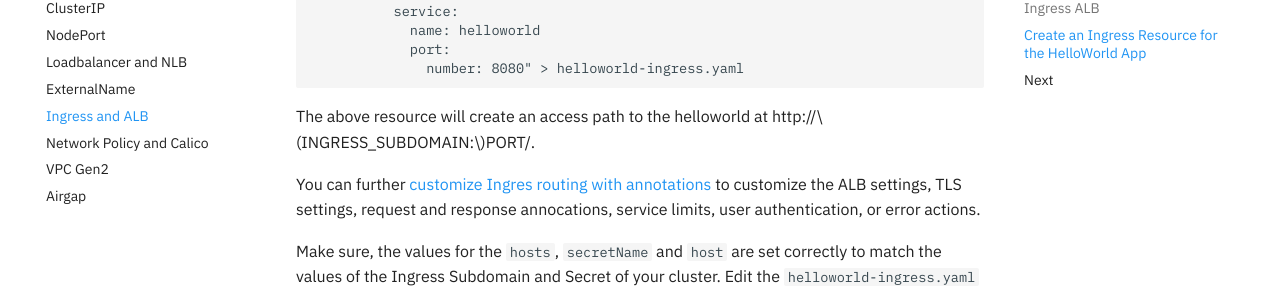
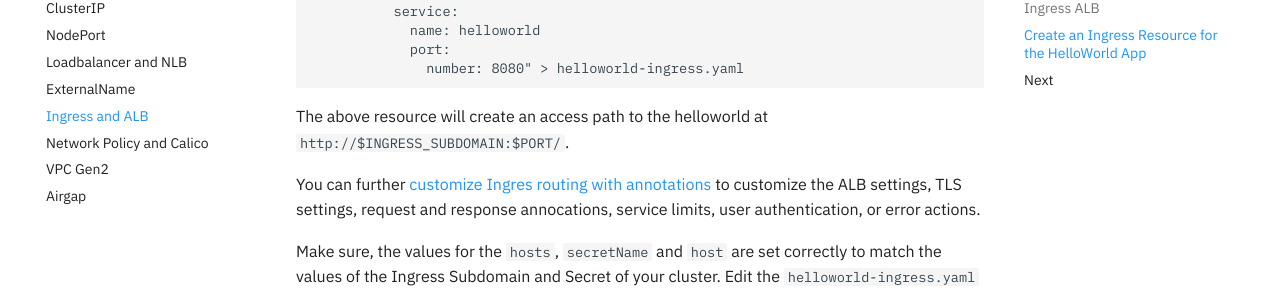
Before and after one commit to IBM/kubernetes-networking, an MkDocs documentation site: the page built from docs/ingress-alb.md, in a window 1280 px wide and 900 px high, scrolled down 6809 px. Shown: the part 154-448 px from the top of the window. Built offline with MkDocs 1.6.1 and Material for MkDocs 9.7.7, drawn with Linux system fonts in a browser that asks for light colours; comment, search, counter and statistics services are not loaded.

````diff
--- a/docs/ingress-alb.md
+++ b/docs/ingress-alb.md
@@ -301,7 +301,7 @@ spec:
               number: 8080" > helloworld-ingress.yaml
 ```
 
-The above resource will create an access path to the helloworld at http://$INGRESS_SUBDOMAIN:$PORT/.
+The above resource will create an access path to the helloworld at `http://$INGRESS_SUBDOMAIN:$PORT/`.
 
 You can further [customize Ingres routing with annotations](https://cloud.ibm.com/docs/containers?topic=containers-ingress_annotation) to customize the ALB settings, TLS settings, request and response annocations, service limits, user authentication, or error actions.
 
@@ -331,6 +331,7 @@ curl -L -X POST "http://$INGRESS_SUBDOMAIN:$PORT/api/messages" -H 'Content-Type:
 ```
 
 If you instead want to use subdomain paths instead of URI paths,
+
 ```
 echo "apiVersion: extensions/v1beta1
 kind: Ingress
````
